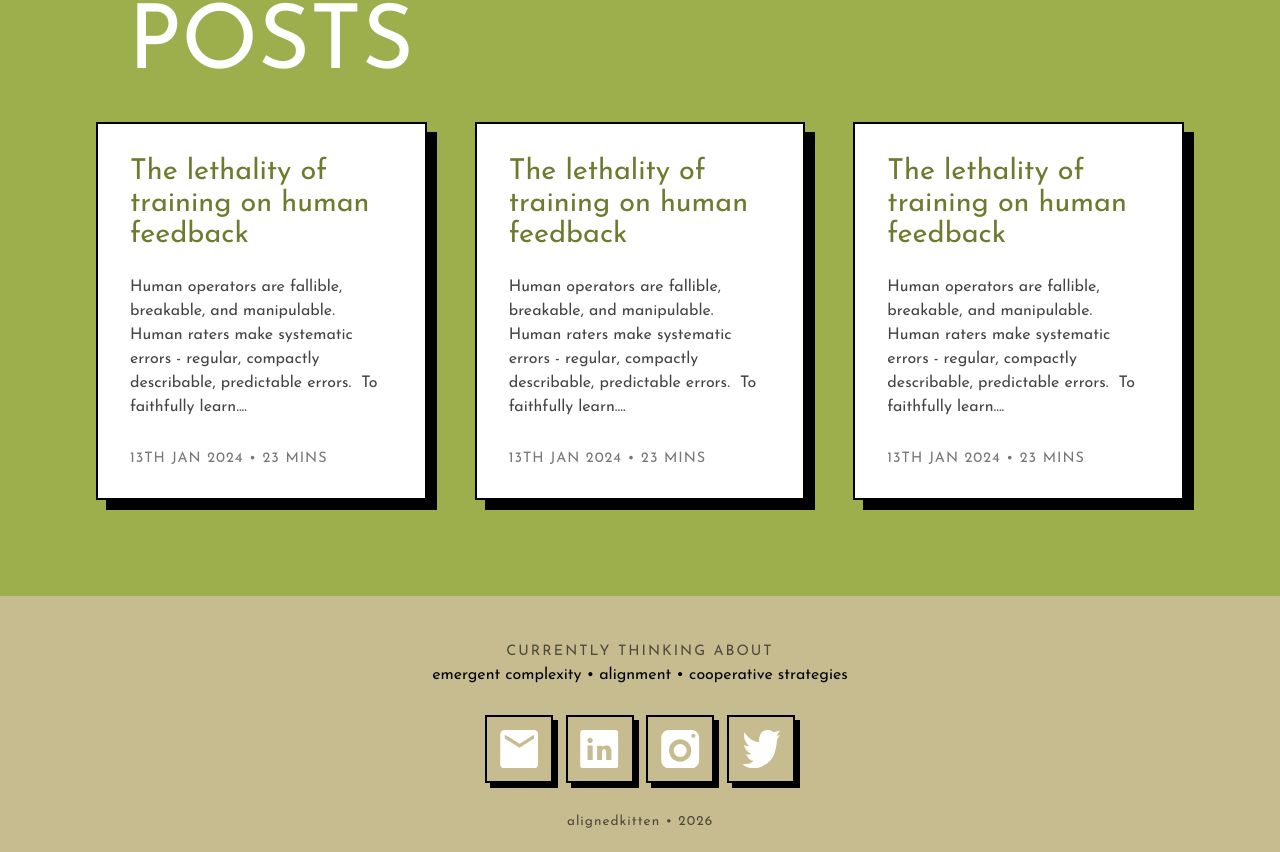
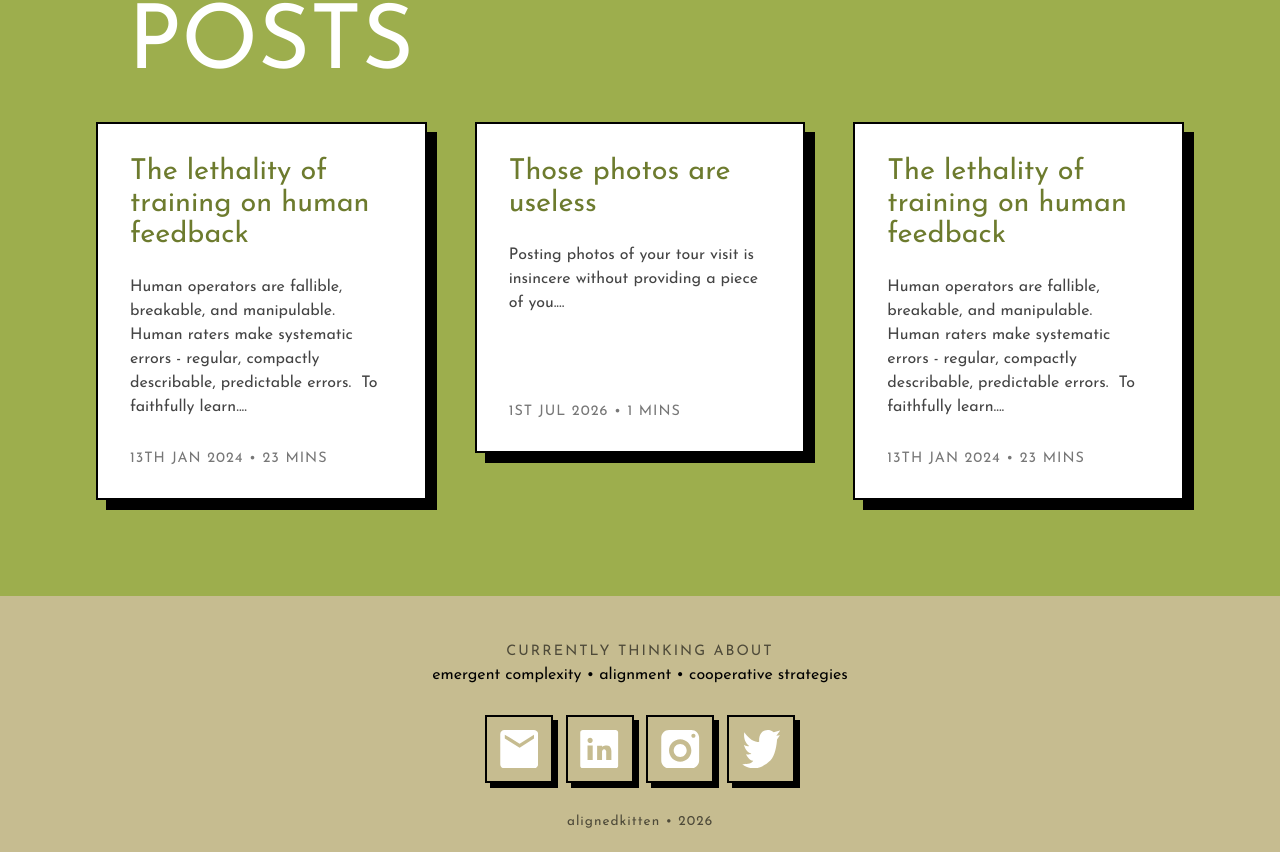
Before and after one commit to Sharatjacob2/main_website, a React (Create React App) app: page /blog in a window 1280 px wide. Shown: the part 815-1667 px from the top of the page. Built offline with nearby package versions, Linux system fonts and the light colour scheme.

Commit message:
added a new post

```diff
--- /dev/null
+++ b/public/posts/bad-photos.md
@@ -0,0 +1,9 @@
+---
+title: "Those photos are useless"
+preview: "Posting photos of your tour visit is insincere without providing a piece of you...."
+date: "1st JUL 2026"
+author: Sharat Jacob Jacob
+---
+
+
+Aside from memes, and reels on Instagram, a good amount of the content is consume is sampled from people visiting a popular tour location and sharing that they have done so. I believe that this endeavour is incomplete.
--- a/src/blogPage/Blog.js
+++ b/src/blogPage/Blog.js
@@ -8,7 +8,7 @@ import Footer from "../footer/Footer";
 import { Link } from "react-router-dom";
 import parseFrontmatter from "../utils/parseFrontmatter";
 
-const slugs = ["lethality-human-feedback", "lethality-human-feedback", "lethality-human-feedback",];
+const slugs = ["lethality-human-feedback", "bad-photos", "lethality-human-feedback",];
 
 const BlogItem = (props) => {
   const { slug, title, preview, date, readingTime } = props.item;
```
